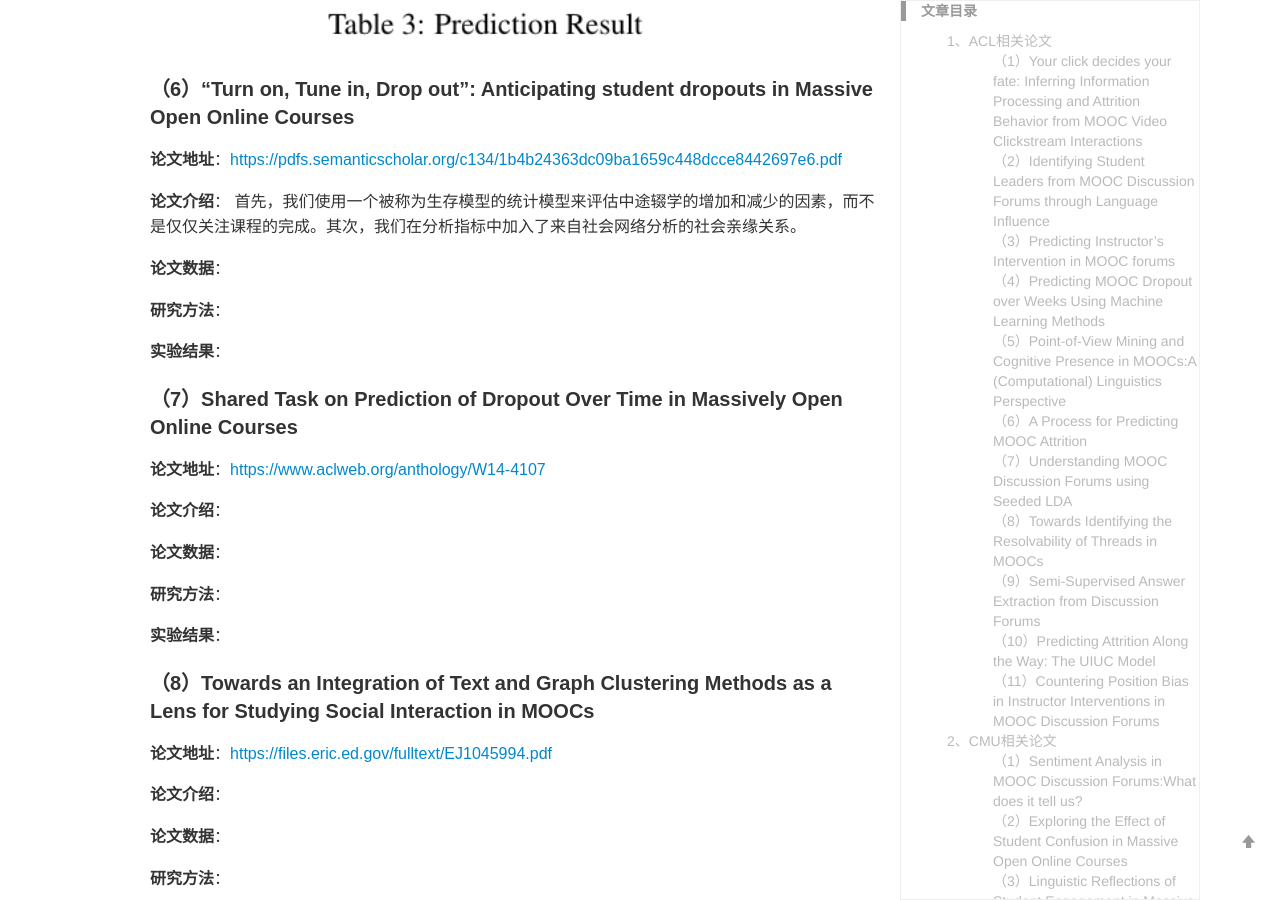
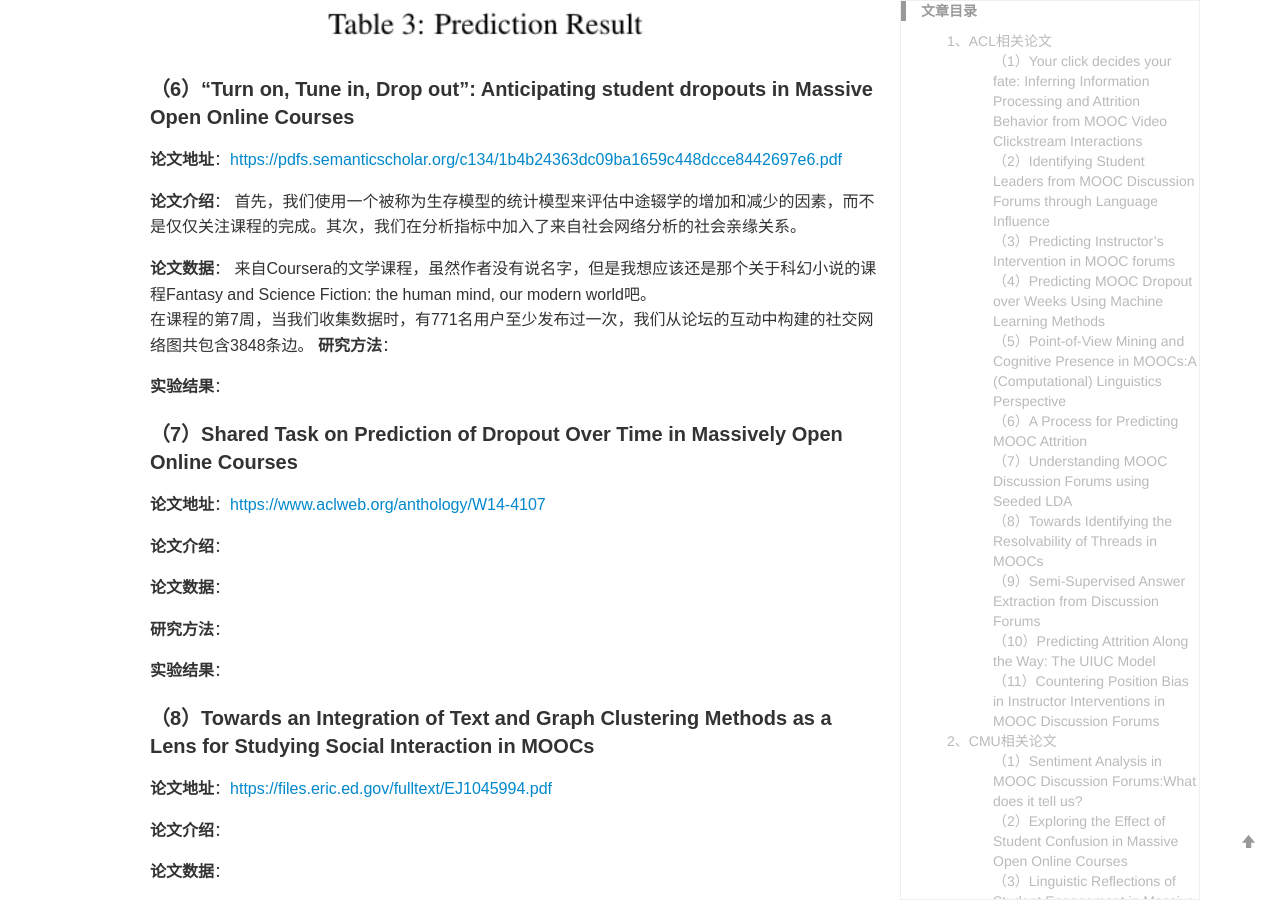
Before and after one commit to yuanmingchen/yuanmingchen.github.io, a Jekyll site: the page built from _posts/2019-04-19-online course nlp paper survey 2.md, in a window 1280 px wide and 900 px high, scrolled down 11413 px. Built offline with Jekyll 4.4.1, drawn with Linux system fonts in a browser that asks for light colours; formulas are drawn with MathJax 3; comment, search, counter and statistics services are not loaded.

Commit message:
Updates _posts/2019-04-19-online course nlp paper survey 2.md
Auto commit by GitBook Editor

```diff
--- a/_posts/2019-04-19-online course nlp paper survey 2.md
+++ b/_posts/2019-04-19-online course nlp paper survey 2.md
@@ -337,8 +337,8 @@ Python编程课程论坛，将论坛集限制为集中于讨论课程内容的
 首先，我们使用一个被称为生存模型的统计模型来评估中途辍学的增加和减少的因素，而不是仅仅关注课程的完成。其次，我们在分析指标中加入了来自社会网络分析的社会亲缘关系。
 
 **论文数据**：
-
-
+来自Coursera的文学课程，虽然作者没有说名字，但是我想应该还是那个关于科幻小说的课程Fantasy and Science Fiction: the human mind, our modern world吧。
+在课程的第7周，当我们收集数据时，有771名用户至少发布过一次，我们从论坛的互动中构建的社交网络图共包含3848条边。
 **研究方法**：
 
 
```
